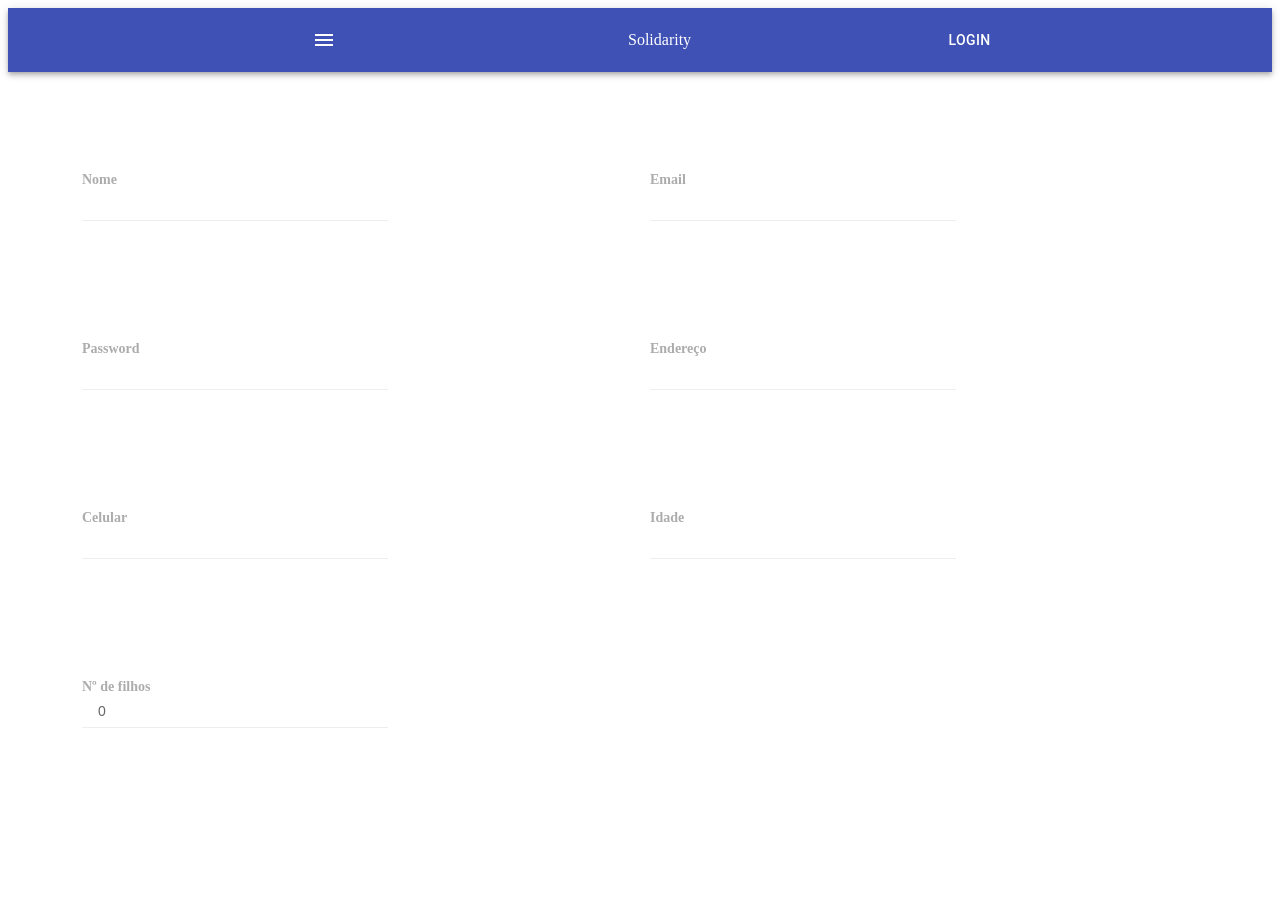
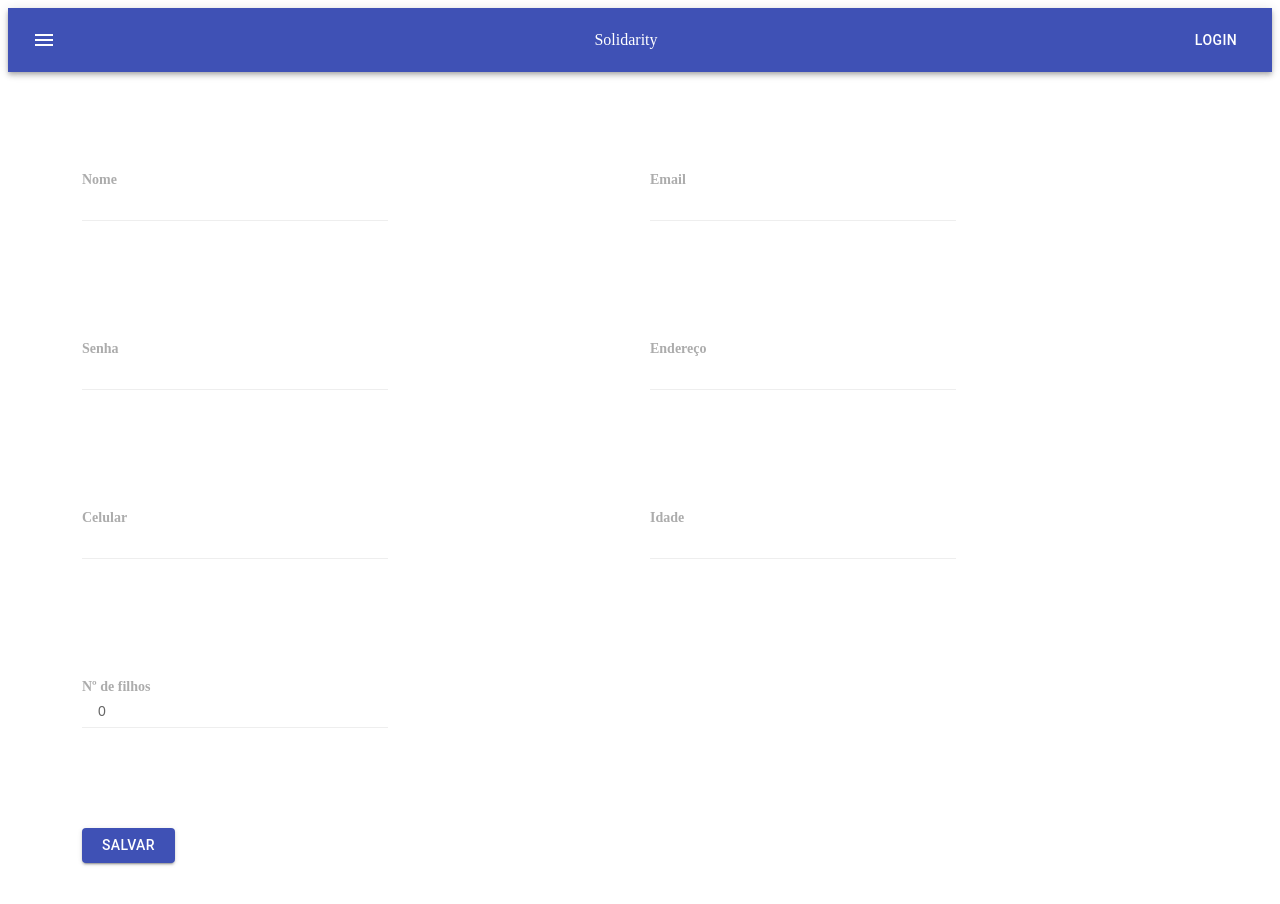
Before and after one commit to kmvbatista/fica-em-casa-front, a React (Create React App) app: page /signUp in a window 1280 px wide. Shown: the top 904 px of the page. Before the commit the page ends 844 px from the top, so only its background shows below. Built offline with nearby package versions, Linux system fonts and the light colour scheme.

Commit message:
signup fixes

```diff
--- a/src/App.css
+++ b/src/App.css
@@ -68,22 +68,7 @@ input {
   border-bottom: 1px solid #eee;
 }
 
-button {
-  width: 100%;
-  border: 0;
-  margin-top: 30px;
-  background: #3f51b5;
-  border-radius: 2px;
-  padding: 15px 20px;
-  font-size: 16px;
-  font-weight: bold;
-  color: #fff;
-  cursor: pointer;
-  transition: background 0.5s;
-}
-
-button,
-.necessity {
+button .necessity {
   width: 50%;
   outline: none;
   border: 0;
--- a/src/pages/Signup/index.js
+++ b/src/pages/Signup/index.js
@@ -1,6 +1,8 @@
 import React, { useState } from 'react';
-import { Container } from '@material-ui/core';
-import { Link } from 'react-router-dom';
+import { Container, Button } from '@material-ui/core';
+import { useHistory } from 'react-router-dom';
+
+import './style.css';
 
 export default function Signup() {
   const [email, setEmail] = useState('');
@@ -11,10 +13,22 @@ export default function Signup() {
   const [cellphone, setCellphone] = useState('');
   const [childrensNumber, setChildrensNumber] = useState(0);
 
-  const handleSubmit = () => {};
+  const history = useHistory();
 
+  const handleSubmit = () => {
+    console.log({
+      email,
+      name,
+      password,
+      adress,
+      age,
+      cellphone,
+      childrensNumber,
+    });
+    history.push('/');
+  };
   return (
-    <Container>
+    <Container className='container'>
       <form>
         <div className='input-group'>
           <div className='input-block'>
@@ -29,10 +43,11 @@ export default function Signup() {
           </div>
 
           <div className='input-block'>
-            <label htmlFor='name'>Email</label>
+            <label htmlFor='email'>Email</label>
             <input
               name='email'
               id='email'
+              type='email'
               required
               value={email}
               onChange={e => setEmail(e.target.value)}
@@ -42,7 +57,7 @@ export default function Signup() {
 
         <div className='input-group'>
           <div className='input-block'>
-            <label htmlFor='password'>Password</label>
+            <label htmlFor='password'>Senha</label>
             <input
               type='password'
               name='password'
@@ -82,7 +97,7 @@ export default function Signup() {
           <div className='input-block'>
             <label htmlFor='age'>Idade</label>
             <input
-              type='text'
+              type='number'
               name='age'
               id='age'
               required
@@ -96,7 +111,7 @@ export default function Signup() {
           <div className='input-block'>
             <label htmlFor='childrensNumber'>Nº de filhos</label>
             <input
-              type='text'
+              type='number'
               name='childrensNumber'
               id='childrensNumber'
               required
@@ -105,18 +120,15 @@ export default function Signup() {
             />
           </div>
         </div>
-
-        <button>
-          <Link to='/home' style={{ color: 'white' }}>
-            Salvar
-          </Link>
-        </button>
+        <Button
+          variant='contained'
+          className='save-button'
+          color='primary'
+          onClick={handleSubmit}
+        >
+          Salvar
+        </Button>
       </form>
-      <button>
-        <Link to='/home' style={{ color: 'white' }}>
-          Salvar
-        </Link>
-      </button>
     </Container>
   );
 }
--- a/src/pages/Signup/style.css
+++ b/src/pages/Signup/style.css
@@ -0,0 +1,9 @@
+.save-button {
+  margin: 50px;
+  padding: 5px 20px;
+}
+
+.container {
+  justify-content: center;
+  align-items: center;
+}
```
